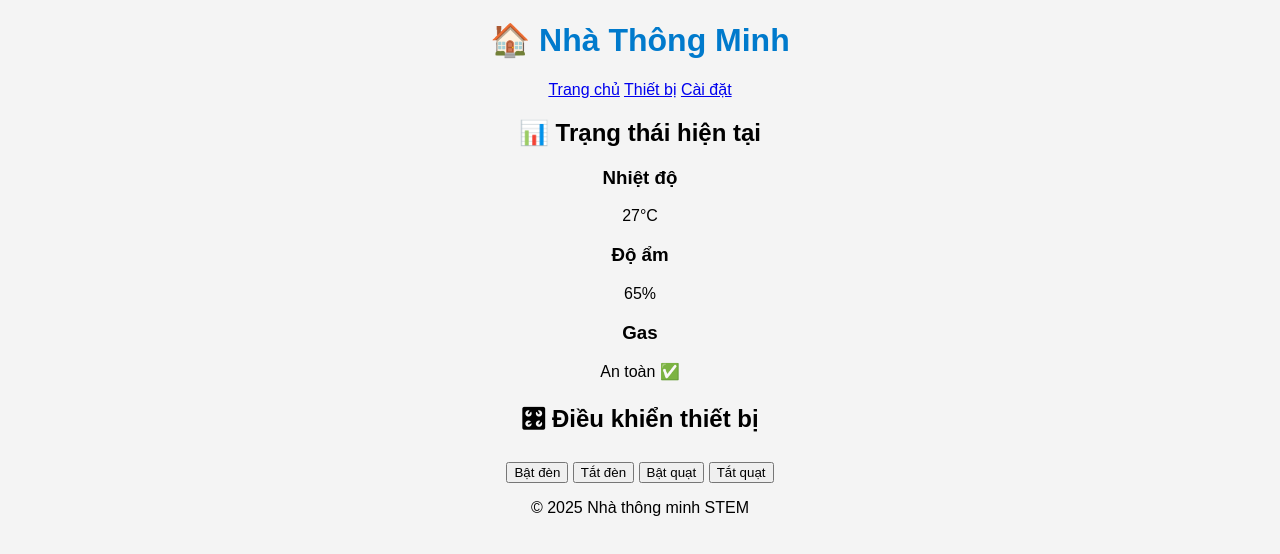
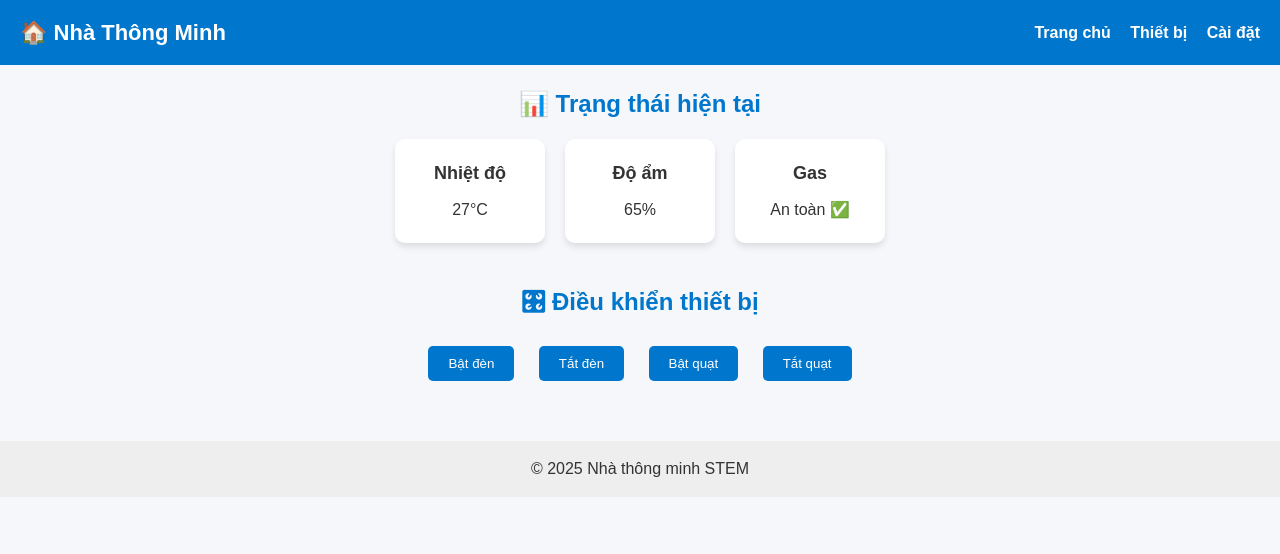
Before and after one commit to quangagta/nhalinhtinh2, a plain HTML site: page index.html in a window 1280 px wide. Drawn offline with Linux system fonts and the light colour scheme.

Commit message:
Update style.css

```diff
--- a/style.css
+++ b/style.css
@@ -1,8 +1,103 @@
+/* Reset */
+* {
+  margin: 0;
+  padding: 0;
+  box-sizing: border-box;
+  font-family: Arial, sans-serif;
+}
+
 body {
-  font-family: sans-serif;
+  background: #f5f7fa;
+  color: #333;
+  line-height: 1.6;
+}
+
+/* Header */
+header {
+  background: #0077cc;
+  color: white;
+  padding: 15px 20px;
+  display: flex;
+  justify-content: space-between;
+  align-items: center;
+}
+
+header h1 {
+  font-size: 22px;
+}
+
+nav a {
+  color: white;
+  margin-left: 15px;
+  text-decoration: none;
+  font-weight: bold;
+}
+
+nav a:hover {
+  text-decoration: underline;
+}
+
+/* Status Section */
+.status {
+  padding: 20px;
   text-align: center;
-  background-color: #f4f4f4;
 }
-h1 {
-  color: #007acc;
+
+.status h2 {
+  margin-bottom: 15px;
+  color: #0077cc;
 }
+
+.cards {
+  display: flex;
+  justify-content: center;
+  gap: 20px;
+  flex-wrap: wrap;
+}
+
+.card {
+  background: white;
+  border-radius: 10px;
+  padding: 20px;
+  width: 150px;
+  box-shadow: 0 4px 6px rgba(0,0,0,0.1);
+}
+
+.card h3 {
+  margin-bottom: 10px;
+  font-size: 18px;
+}
+
+/* Control Section */
+.control {
+  padding: 20px;
+  text-align: center;
+}
+
+.control h2 {
+  margin-bottom: 15px;
+  color: #0077cc;
+}
+
+.buttons button {
+  margin: 10px;
+  padding: 10px 20px;
+  background: #0077cc;
+  color: white;
+  border: none;
+  border-radius: 5px;
+  cursor: pointer;
+  transition: 0.3s;
+}
+
+.buttons button:hover {
+  background: #005fa3;
+}
+
+/* Footer */
+footer {
+  text-align: center;
+  padding: 15px;
+  background: #eee;
+  margin-top: 30px;
+}
```
